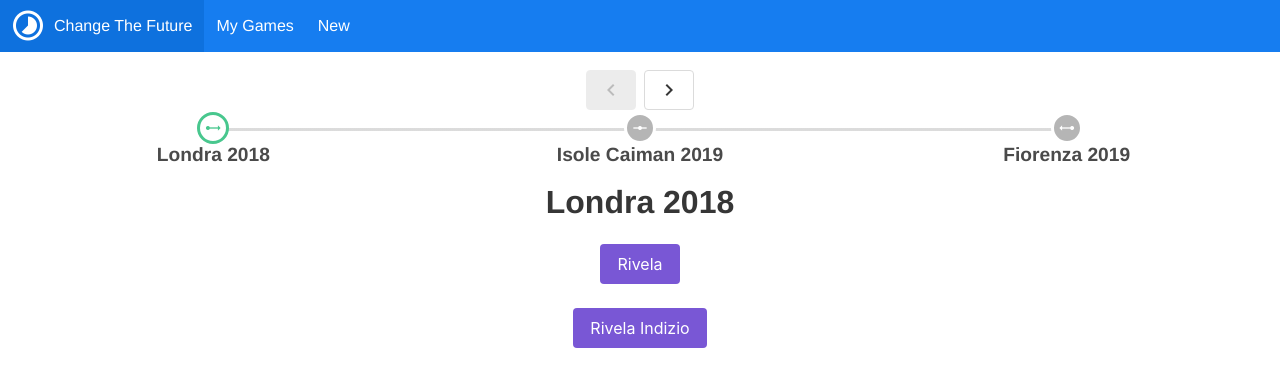
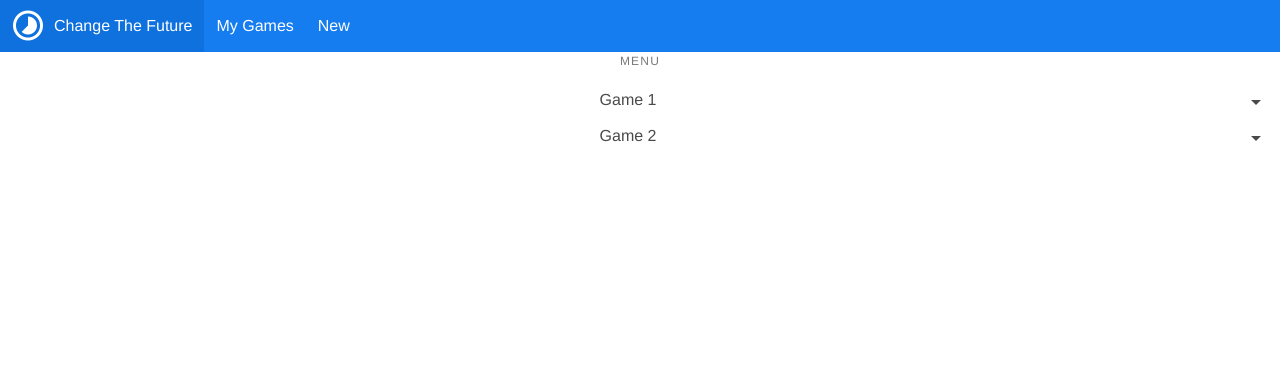
Before and after one commit to nicolalandro/ChangeTheFuture, a Vue app in the folder front_end/: page / in a window 1280 px wide. Shown: the top 386 px of the page. Built offline with nearby package versions, Linux system fonts and the light colour scheme.

Commit message:
Game list

```diff
--- a/front_end/src/App.vue
+++ b/front_end/src/App.vue
@@ -8,15 +8,16 @@
                 </b-navbar-item>
             </template>
             <template slot="start">
-                <b-navbar-item href="#">
+                <b-navbar-item @click="status='game'">
                     My Games
                 </b-navbar-item>
-                <b-navbar-item href="#">
+                <b-navbar-item @click="status='new'">
                     New
                 </b-navbar-item>
             </template>
         </b-navbar>
-        <Game msg="test"></Game>
+        <GameList v-if="status == 'new'"></GameList>
+        <Game v-if="status == 'game'" msg="test"></Game>
     </div>
 </template>
 
@@ -28,11 +29,18 @@
     Vue.use(Buefy)
 
     import Game from './components/Game.vue'
+    import GameList from './components/GameList.vue'
+
 
     export default {
         name: 'app',
         components: {
-            Game
+            Game, GameList
+        },
+        data() {
+            return {
+                status: 'new'
+            }
         }
     }
 </script>
@@ -46,8 +54,4 @@
         color: #2c3e50;
         /*margin-top: 60px;*/
     }
-
-    .navbar-custom {
-        margin-bottom: 60px;
-    }
 </style>
--- a/front_end/src/components/Game.vue
+++ b/front_end/src/components/Game.vue
@@ -1,5 +1,5 @@
 <template>
-    <section>
+    <section class="game">
         <b-steps has-navigation='true'>
             <b-step-item label="Londra 2018"
                          clickable="true"
@@ -49,4 +49,8 @@
         right: 0;
         top: 70px;
     }
+
+    .game {
+        margin-top: 60px;
+    }
 </style>
--- /dev/null
+++ b/front_end/src/components/GameList.vue
@@ -0,0 +1,37 @@
+<template>
+    <section>
+        <b-menu>
+            <b-menu-list label="Menu">
+                <b-menu-item v-for="story in stories"
+                             @click="story.isActive=!story.isActive"
+                             :expanded="story.isActive"
+                             :key="story.id">
+                    <template slot="label">
+                        {{ story.name }}
+                        <b-icon
+                                class="is-pulled-right"
+                                :icon="!story.isActive ? 'menu-down' : 'menu-up'">
+                        </b-icon>
+                    </template>
+                    <b-menu-item label="Londra 2018"></b-menu-item>
+                    <b-menu-item label="Isole Caiman 2019"></b-menu-item>
+                    <b-menu-item label="Fiorena 2019"></b-menu-item>
+                </b-menu-item>
+            </b-menu-list>
+        </b-menu>
+    </section>
+</template>
+
+<script>
+    export default {
+        name: 'GameList',
+        data() {
+            return {
+                stories: [
+                    {isActive: false, name: 'Game 1', id: '123'},
+                    {isActive: false, name: 'Game 2', id: '124'}
+                ],
+            }
+        }
+    }
+</script>
```
